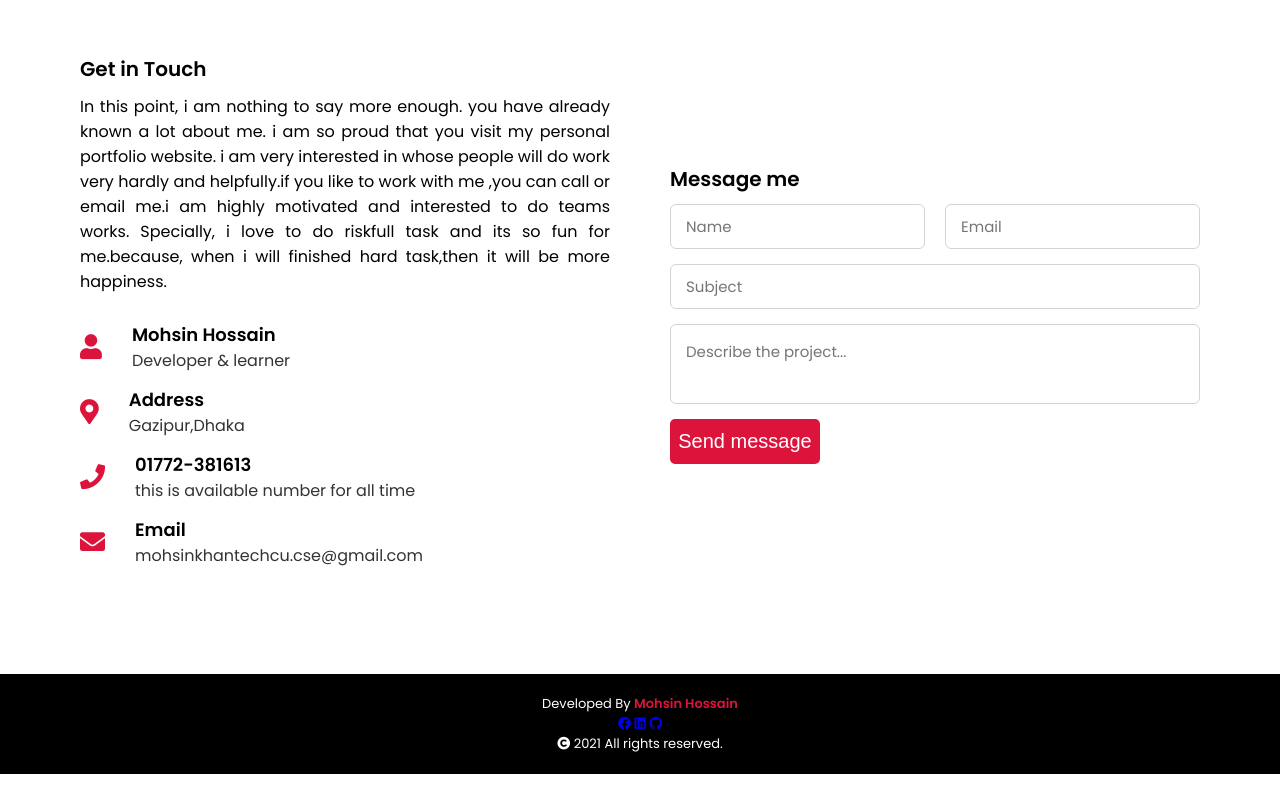
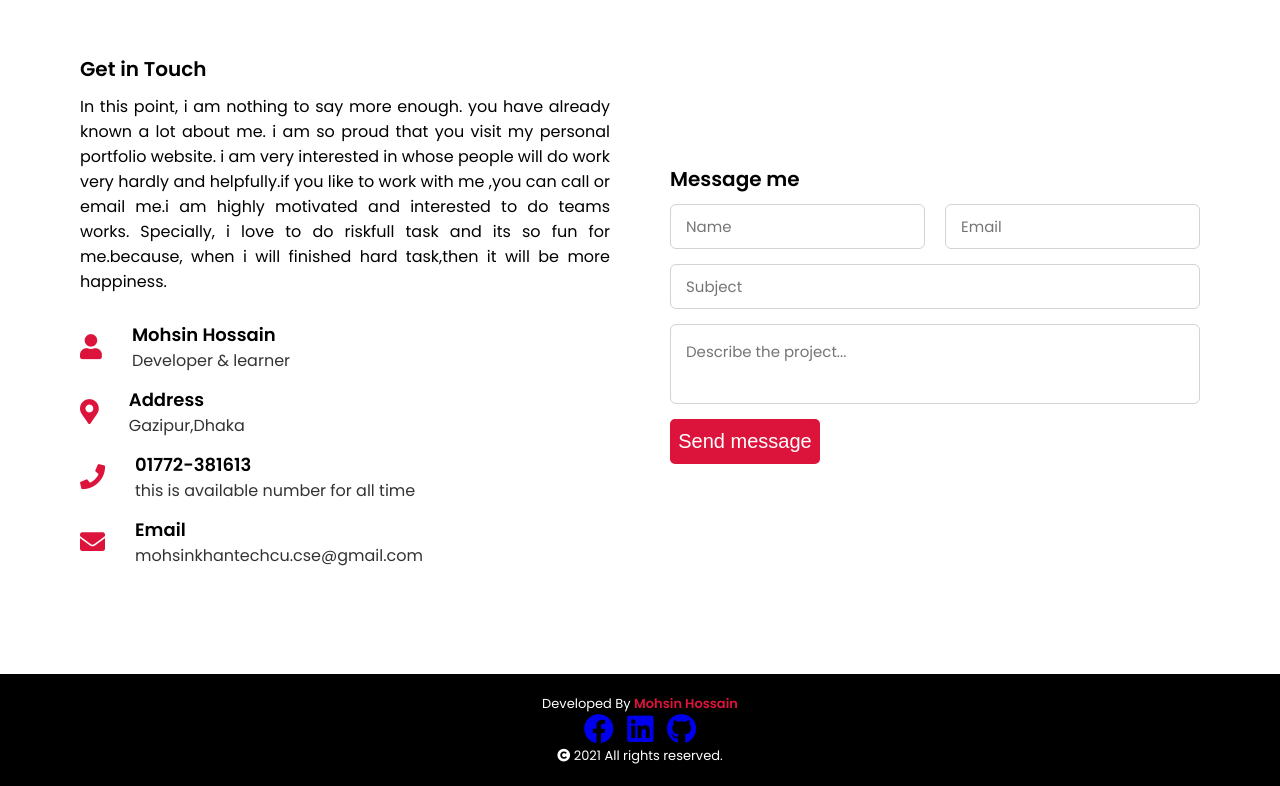
Before and after one commit to mohsin1613/Dreamer-mohsin, a plain HTML site: page index.htm in a window 1280 px wide. Shown: the part 3858-4644 px from the top of the page. Drawn offline with nearby package versions, Linux system fonts and the light colour scheme.

Commit message:
Update style.css
change the css style of footer section

```diff
--- a/style.css
+++ b/style.css
@@ -863,11 +863,37 @@ footer span a:hover{
     text-decoration: underline;
 }
 
+footer  .fab{
+font-size: 30px;
+ }
 
+footer .fa-facebook{
+margin-right: 10px;
+transition: all 0.3s ease;
+}
 
+footer .fa-linkedin{
+margin-right: 10px;
+transition: all 0.3s ease;
+}
 
+footer .fa-github{
+transition: all 0.3s ease;
+}
 
+footer .fa-facebook:hover{
+    color:greenyellow;
+    transform: scale(1.05);
+}
 
+footer .fa-linkedin:hover{
+    color: greenyellow;
+    transform: scale(1.05);
+}
+footer .fa-github:hover{
+    color: greenyellow;
+    transform: scale(1.05);
+}
 
 
 
```
